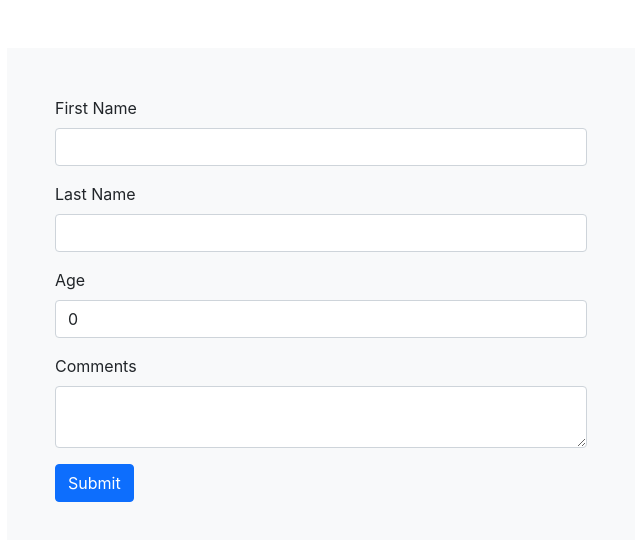
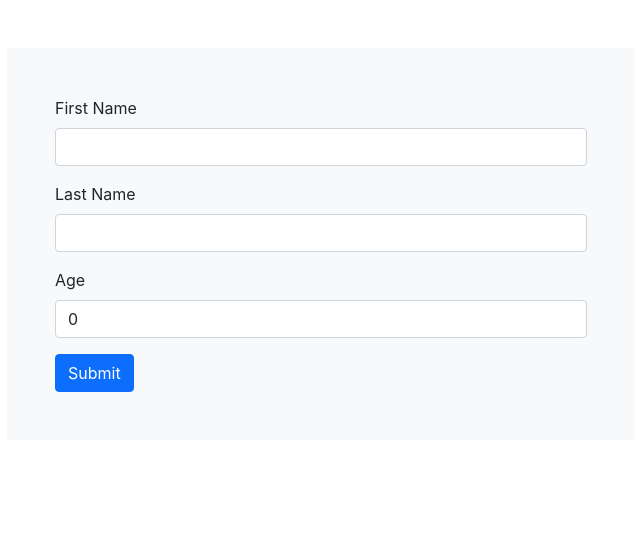
Before and after one commit to vishalpwaman123/Learn-React-Formik, a React (Create React App) app: page / in a window 1280 px wide. Shown: the top 540 px of the page, without its empty margins (319-959 px from the left). Built offline with nearby package versions, Linux system fonts and the light colour scheme.

Commit message:
Added : Parent Formik Variable

```diff
--- a/src/components/ComponentB.jsx
+++ b/src/components/ComponentB.jsx
@@ -20,12 +20,6 @@ const validationSchema = Yup.object({
     .required("Age is required"),
 });
 
-const validateComments = (value) => {
-  let error;
-  if (!value) error = "Comment is required";
-  return error;
-};
-
 function ComponentB() {
   console.log("Component B Render");
 
@@ -37,6 +31,9 @@ function ComponentB() {
           validationSchema={validationSchema}
           onSubmit={onSubmit}
         >
+          {(formik) => {
+            console.log("Parent Formik : ", formik);
+            return (
               <Form>
                 <div className="mb-3">
                   <label htmlFor="firstName" className="form-label">
@@ -82,27 +79,12 @@ function ComponentB() {
                   />
                   <ErrorMessage name="age" component="span" className="error" />
                 </div>
-            <div className="mb-3">
-              <label htmlFor="comments" className="form-label">
-                Comments
-              </label>
-              <Field
-                as="textarea"
-                className="form-control"
-                id="comments"
-                name="comments"
-                validate={validateComments}
-              />
-              <ErrorMessage
-                name="comments"
-                component="span"
-                className="error"
-              />
-            </div>
                 <button className="btn btn-primary" type="submit">
                   Submit
                 </button>
               </Form>
+            );
+          }}
         </Formik>
       </div>
     </div>
```
Lines whose indentation alone changed are shown as unchanged.
